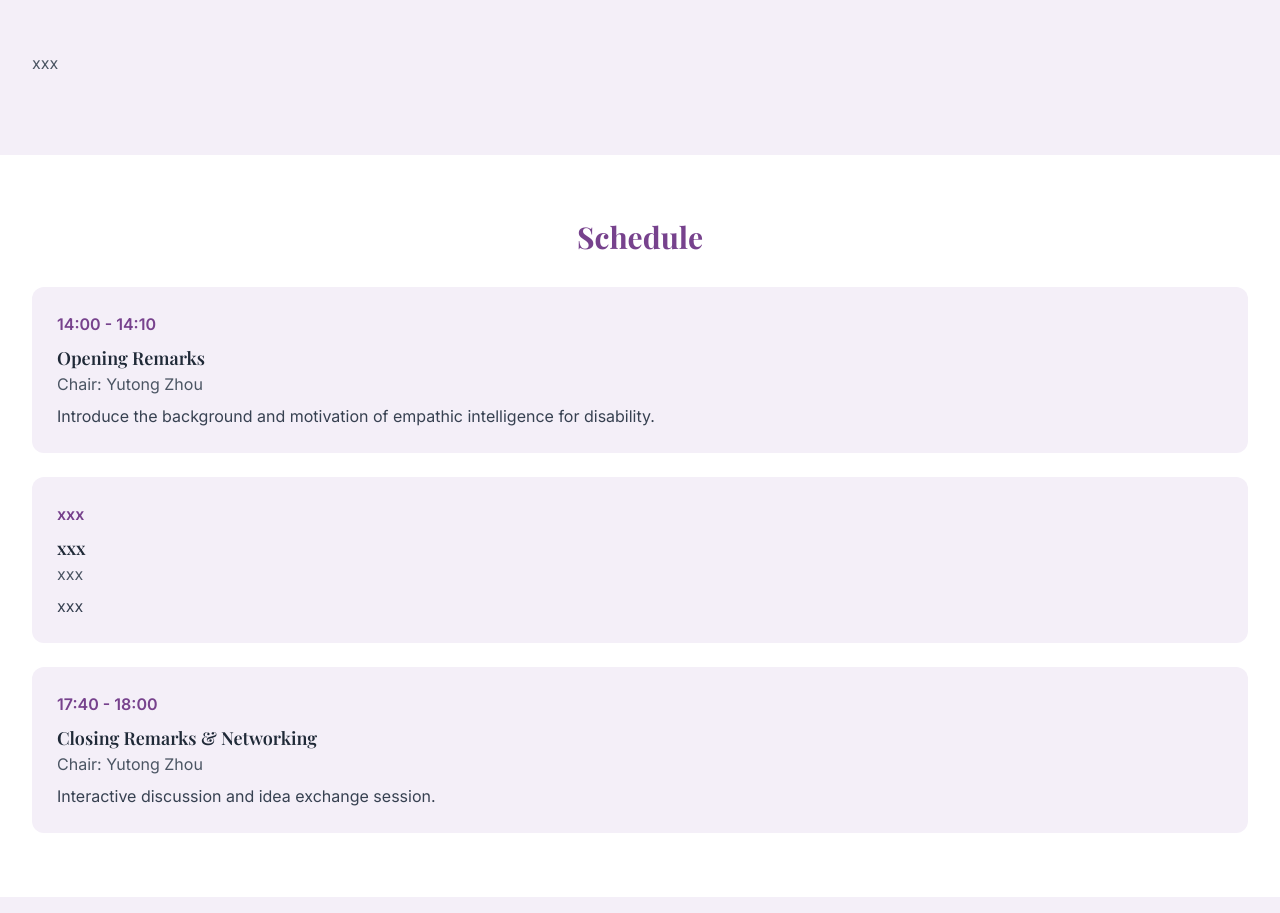
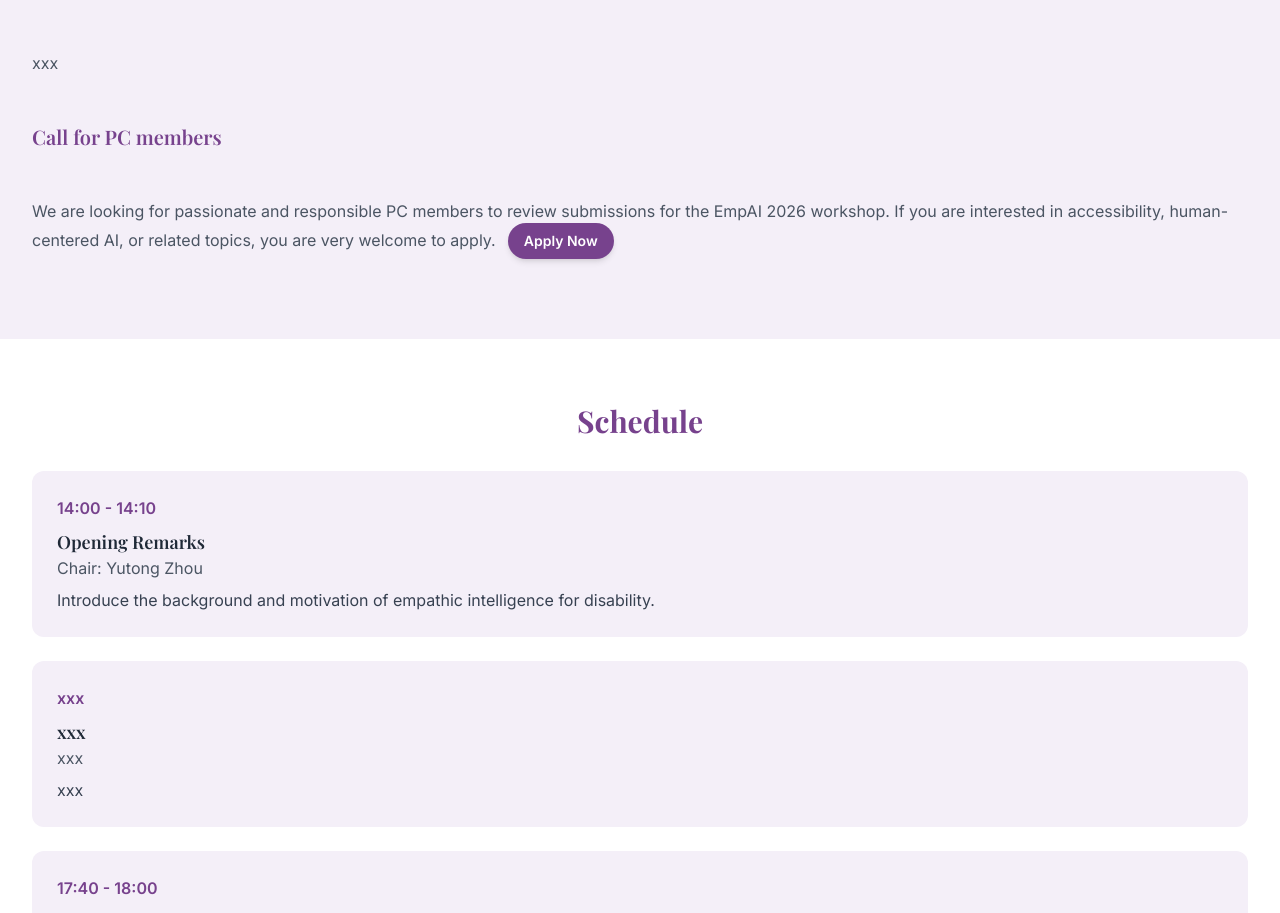
Before and after one commit to ElizaZhou96/EmpAI26, a React (Vite) app: page / in a window 1280 px wide. Shown: the part 2441-3354 px from the top of the page. Built offline with nearby package versions, Linux system fonts and the light colour scheme.

Commit message:
Update App.tsx

```diff
--- a/src/App.tsx
+++ b/src/App.tsx
@@ -190,6 +190,18 @@ function App() {
 			  <h3 className="text-xl font-semibold text-[#77428D] mb-4">Submission Instructions</h3>
               <p className="text-gray-600 mb-4">
                 xxx
+			  </p>
+			  <h3 className="text-xl font-semibold text-[#77428D] mb-4">Call for PC members</h3>
+              <p className="text-gray-600 mb-4">
+                We are looking for passionate and responsible PC members to review submissions for the EmpAI 2026 workshop. If you are interested in accessibility, human-centered AI, or related topics, you are very welcome to apply.
+				<a
+                  href="https://docs.google.com/forms/d/e/1FAIpQLSfPQVtYlbLfO_R9Oq4jjdK0Cig8HGB6rA1HDs4EP4rWCZsF5Q/viewform?usp=dialog"
+                  target="_blank"
+                  rel="noopener noreferrer"
+                  className="inline-flex items-center px-4 py-2 ml-3 text-sm font-semibold rounded-full bg-[#77428D] text-white shadow-md hover:bg-[#65307D] hover:shadow-lg transition-colors duration-200"
+                >
+                  Apply Now
+                </a>
 			  </p>
           </div>
         </div>
```
